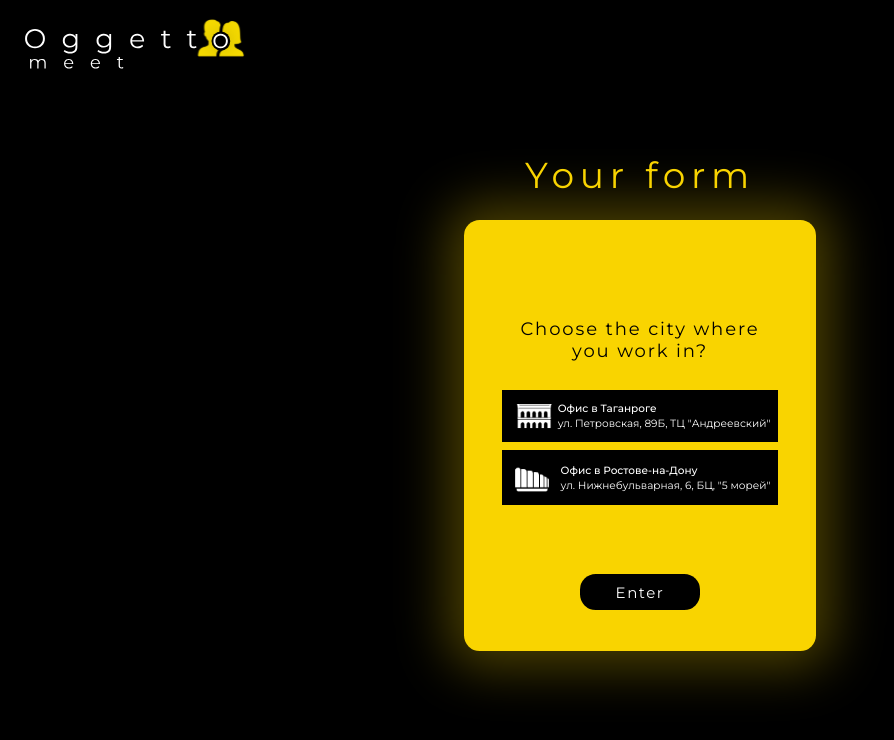
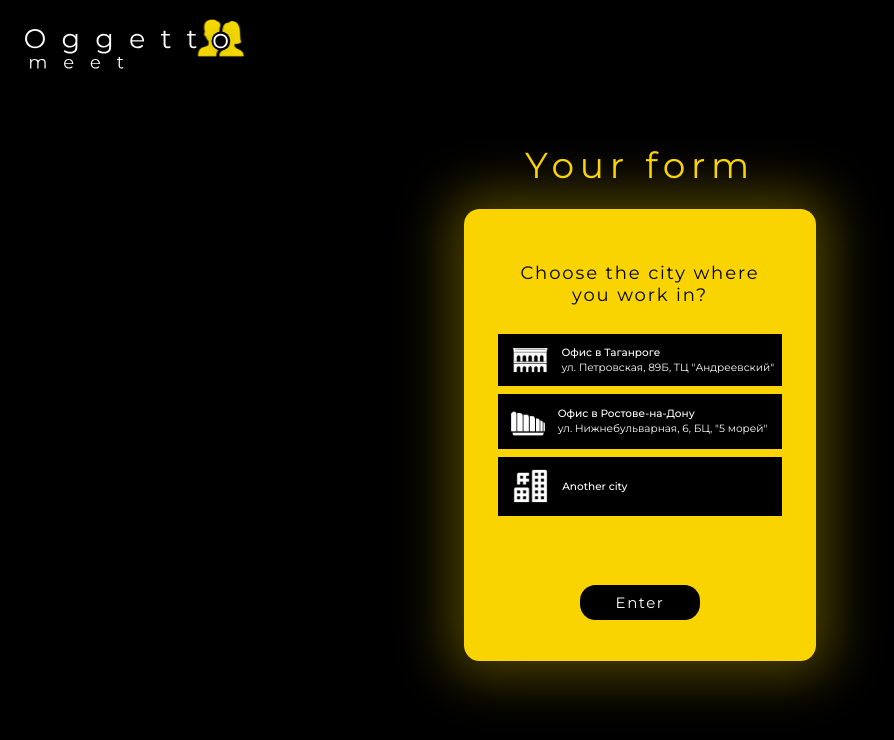
Before and after one commit to Hubulbib/concept_oggetto_hackaton, a React (Create React App) app in the folder frontend/: page / in a window 1280 px wide. Shown: the top 740 px of the page, without its empty margins (0-894 px from the left). Built offline with nearby package versions, Linux system fonts and the light colour scheme.

Commit message:
some changes

```diff
--- a/frontend/src/index.css
+++ b/frontend/src/index.css
@@ -195,7 +195,7 @@ body {
 .form__block {
   background-color: #F9D400;
   width: 470px;
-  padding: 131px 0 0 0;
+  padding: 70px 0 0 0;
   display: flex;
   flex-direction: column;
   align-items: center;
@@ -250,7 +250,6 @@ body {
   background-color: #000;
   display: flex;
   align-items: center;
-  justify-content: space-between;
   padding: 10px;
 }
 .form2__text {
@@ -261,12 +260,24 @@ body {
   letter-spacing: normal;
   transition: all .3s ease;
 }
+.form2__img {
+  margin-right: 10px;
+}
+.form2__spec-title {
+  width: 100%;
+  text-align: center;
+}
 .form2__text:hover {
+  color: rgba(249, 212, 0, 0.8);
+}
+.form2__spec-title:hover {
   color: rgba(249, 212, 0, 0.8);
 }
 .form2__title {
   font-weight: 500;
+
 }
+
 
 
 .form3 {
--- a/frontend/src/pages/form/components/Form2.js
+++ b/frontend/src/pages/form/components/Form2.js
@@ -2,6 +2,7 @@ import React from 'react';
 import Inp from '../../../components/Inp';
 import img1 from '../img/img1.png'
 import img2 from '../img/img2.png'
+import img3 from '../img/img3.png'
 
 export default function Form2() {
   return (
@@ -26,6 +27,14 @@ export default function Form2() {
             <p className='form2__sub'>ул. Нижнебульварная, 6, БЦ, "5 морей"</p>
           </div>
         </li>
+        <li className='form2__item'>
+          <div className='form2__img'>
+            <img src={img3} />
+          </div>
+          <div className='form2__text'>
+            <p className='form2__title'>Another city</p>
+          </div>
+        </li>
       </ul>
     </div>
   )
```
Also changed, not shown: frontend/src/pages/form/img/img3.png (added).
